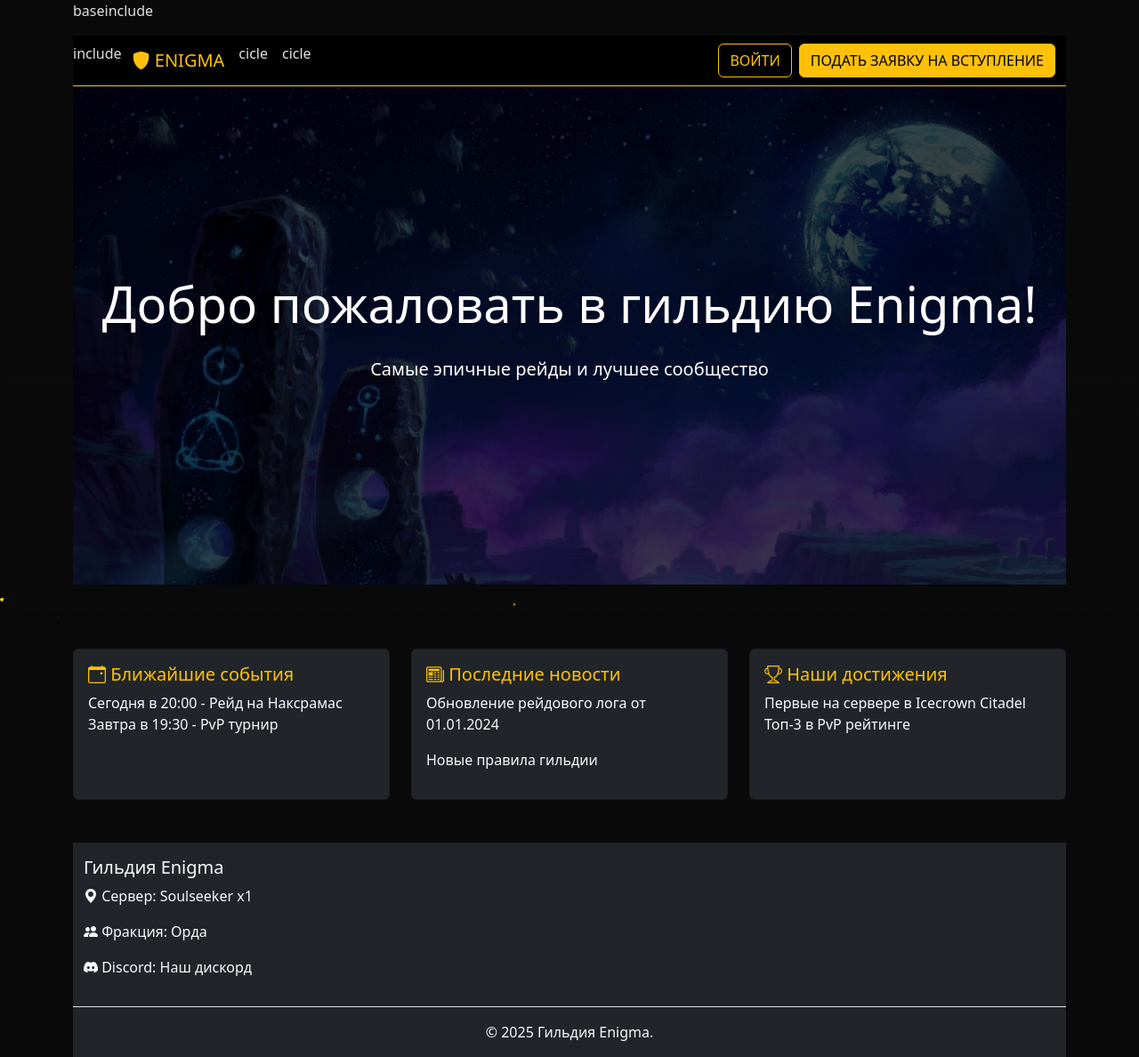
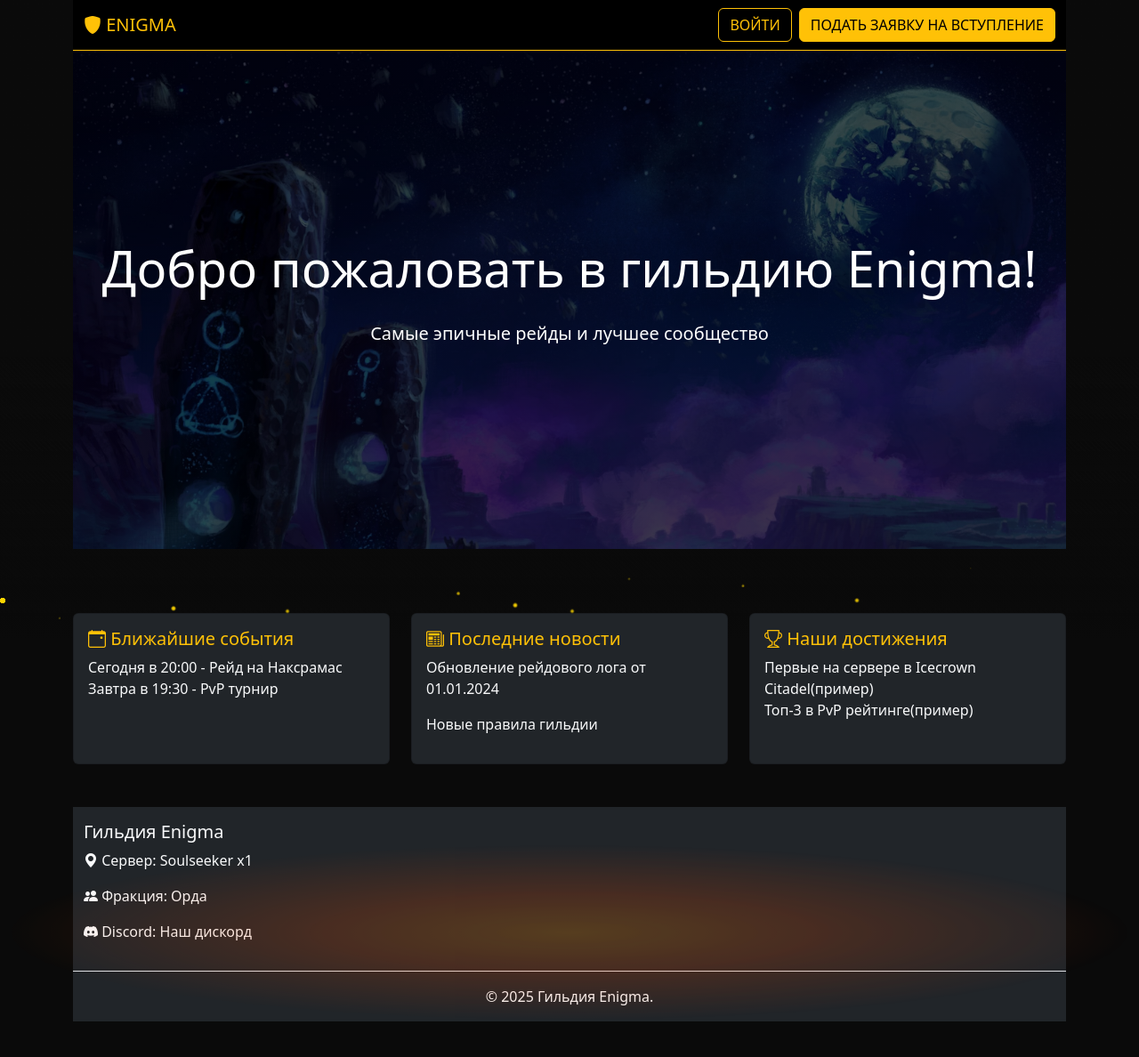
Before and after one commit to KonstantinZenin/Enigma, a Django app: page / in a window 1280 px wide. Shown: the whole page at 89% size. After the commit the page ends 1148 px from the top, so only its background shows below. Run offline with Django 5.2, Linux system fonts and the light colour scheme.

Commit message:
fix: правки и доработка базового шаблона

```diff
--- a/core/templates/core/landing.html
+++ b/core/templates/core/landing.html
@@ -54,8 +54,8 @@
         <div class="card-body">
           <h5 class="card-title text-warning"><i class="bi bi-trophy"></i> Наши достижения</h5>
           <ul class="list-unstyled">
-            <li>Первые на сервере в Icecrown Citadel</li>
-            <li>Топ-3 в PvP рейтинге</li>
+            <li>Первые на сервере в Icecrown Citadel(пример)</li>
+            <li>Топ-3 в PvP рейтинге(пример)</li>
           </ul>
         </div>
       </div>
--- a/static/css/guild.css
+++ b/static/css/guild.css
@@ -4,6 +4,7 @@ body {
     min-height: 100vh;
     display: flex;
     flex-direction: column;
+    position: relative; /* Для абсолютного позиционирования углей */
 }
 
 .container {
@@ -52,6 +53,56 @@ body {
     color: #ffd700 !important;
 }
 
+/* Усиленные стили для прилипающего меню */
+nav.navbar {
+    position: sticky !important;
+    position: -webkit-sticky !important; /* Для Safari */
+    top: 0 !important;
+    z-index: 1000 !important;
+    will-change: transform;
+}
+
+/* Эффект тлеющих углей (внизу страницы) */
+.embers-container {
+    position: absolute;
+    bottom: 0;
+    left: 0;
+    width: 100%;
+    height: 200px;
+    pointer-events: none;
+    z-index: 998;
+    background: radial-gradient(ellipse at center,
+        rgba(255, 120, 0, 0.3) 0%,
+        rgba(255, 60, 0, 0.2) 30%,
+        transparent 70%);
+    opacity: 0.5;
+    animation: ember-glow 3s infinite alternate;
+}
+
+@keyframes ember-glow {
+    0% {
+        opacity: 0.4;
+        background: radial-gradient(ellipse at center,
+            rgba(255, 120, 0, 0.3) 0%,
+            rgba(255, 60, 0, 0.2) 30%,
+            transparent 70%);
+    }
+    50% {
+        opacity: 0.7;
+        background: radial-gradient(ellipse at center,
+            rgba(255, 140, 0, 0.4) 0%,
+            rgba(255, 80, 0, 0.3) 30%,
+            transparent 70%);
+    }
+    100% {
+        opacity: 0.5;
+        background: radial-gradient(ellipse at center,
+            rgba(255, 100, 0, 0.35) 0%,
+            rgba(255, 50, 0, 0.25) 30%,
+            transparent 70%);
+    }
+}
+
 /* Тёмная тема */
 .dark-theme {
     background: #0a0a0a;
@@ -66,14 +117,14 @@ body {
     width: 100%;
     height: 100px;
     pointer-events: none;
-    z-index: -1;
+    z-index: 999; /* Поверх контента */
 }
 
 .spark {
     position: absolute;
-    background: radial-gradient(circle, rgba(255,215,0,0.8) 20%, transparent 70%);
-    width: 4px;
-    height: 4px;
+    background: radial-gradient(circle, rgba(255,215,0,1) 30%, transparent 80%);
+    width: 6px;
+    height: 6px;
     border-radius: 50%;
     animation: sparkle 2s infinite;
     opacity: 0;
@@ -100,9 +151,16 @@ body {
 .spark:nth-child(3) { left: 70%; animation-delay: 0.8s; }
 .spark:nth-child(4) { left: 45%; animation-delay: 2.1s; }
 .spark:nth-child(5) { left: 85%; animation-delay: 1.5s; }
-
-
-/* Добавьте столько искр, сколько нужно, меняя left и animation-delay */
+.spark:nth-child(6) { left: 15%; animation-delay: 0.3s; }
+.spark:nth-child(7) { left: 55%; animation-delay: 1.7s; }
+.spark:nth-child(8) { left: 25%; animation-delay: 2.4s; }
+.spark:nth-child(9) { left: 95%; animation-delay: 0.9s; }
+.spark:nth-child(10) { left: 65%; animation-delay: 1.8s; }
+.spark:nth-child(11) { left: 10%; animation-delay: 0.6s; }
+.spark:nth-child(12) { left: 40%; animation-delay: 1.9s; }
+.spark:nth-child(13) { left: 75%; animation-delay: 2.0s; }
+.spark:nth-child(14) { left: 50%; animation-delay: 0.4s; }
+.spark:nth-child(15) { left: 90%; animation-delay: 1.0s; }
 
 /* Дополнительные эффекты для мрачной атмосферы */
 .dark-theme::after {
--- a/static/js/main.js
+++ b/static/js/main.js
@@ -1,8 +1,3 @@
-document.addEventListener('DOMContentLoaded', function() {
-    console.log('Страница загружена полностью!');
-    alert('Страница загружена полностью!');
-});
-
 document.querySelectorAll('.nav-link').forEach(link => {
     if(link.href === window.location.href) {
         link.classList.add('active');
--- a/templates/base.html
+++ b/templates/base.html
@@ -108,13 +108,29 @@
             <div class="spark"></div>
             <div class="spark"></div>
             <div class="spark"></div>
+            <div class="spark"></div>
+            <div class="spark"></div>
+            <div class="spark"></div>
+            <div class="spark"></div>
+            <div class="spark"></div>
+            <div class="spark"></div>
+            <div class="spark"></div>
+            <div class="spark"></div>
+            <div class="spark"></div>
+            <div class="spark"></div>
+            <div class="spark"></div>
+            <div class="spark"></div>
+            <div class="spark"></div>
+            <div class="spark"></div>
+            <div class="spark"></div>
             <!-- Добавьте больше искр по необходимости -->
         </div>
         <div class="container">
 <header>
     {% block header %}
-                <P>baseinclude</P>
+    <nav class="navbar navbar-expand-lg navbar-dark bg-black border-bottom border-warning sticky-top">
         {% include "nav_menu_include.html" %}
+    </nav>
     {% endblock header %}
 </header>
 
@@ -126,7 +142,13 @@
             {% block footer %}
                 {% include "footer_include.html" %}
             {% endblock footer %}
+        <!-- Контейнер для тлеющих углей (в конце страницы) -->
+        {% if request.path == '/' %}
+        <div class="embers-container"></div>
+        {% endif %}
         </div>
+
+{% block extra_js %} {% comment %} Дополнительный js  {% endcomment %} {% endblock %}
 
 {% block scripts %}
         <script
--- a/templates/nav_menu_include.html
+++ b/templates/nav_menu_include.html
@@ -1,5 +1,3 @@
-<nav class="navbar navbar-expand-lg navbar-dark bg-black border-bottom border-warning">
-    <p>include</p>
 <div class="container-fluid">
     <a class="navbar-brand text-warning glow-text" href="{% url 'landing' %}">
         <i class="bi bi-shield-fill"></i> ENIGMA
@@ -12,7 +10,6 @@
     <div class="collapse navbar-collapse" id="mainNav">
         <ul class="navbar-nav me-auto mb-2 mb-lg-0">
             {% for item in menu_items %}
-                <p>cicle</p>
             <li class="nav-item">
                 <a class="nav-link {% if request.path == item.url %}active{% endif %}" href="{{ item.url }}">
                     {{ item.title|upper }}
@@ -32,4 +29,3 @@
         </div>
     </div>
 </div>
-</nav>
```
Also changed, not shown: README.md, 1 other file. Lines whose indentation alone changed are shown as unchanged.
